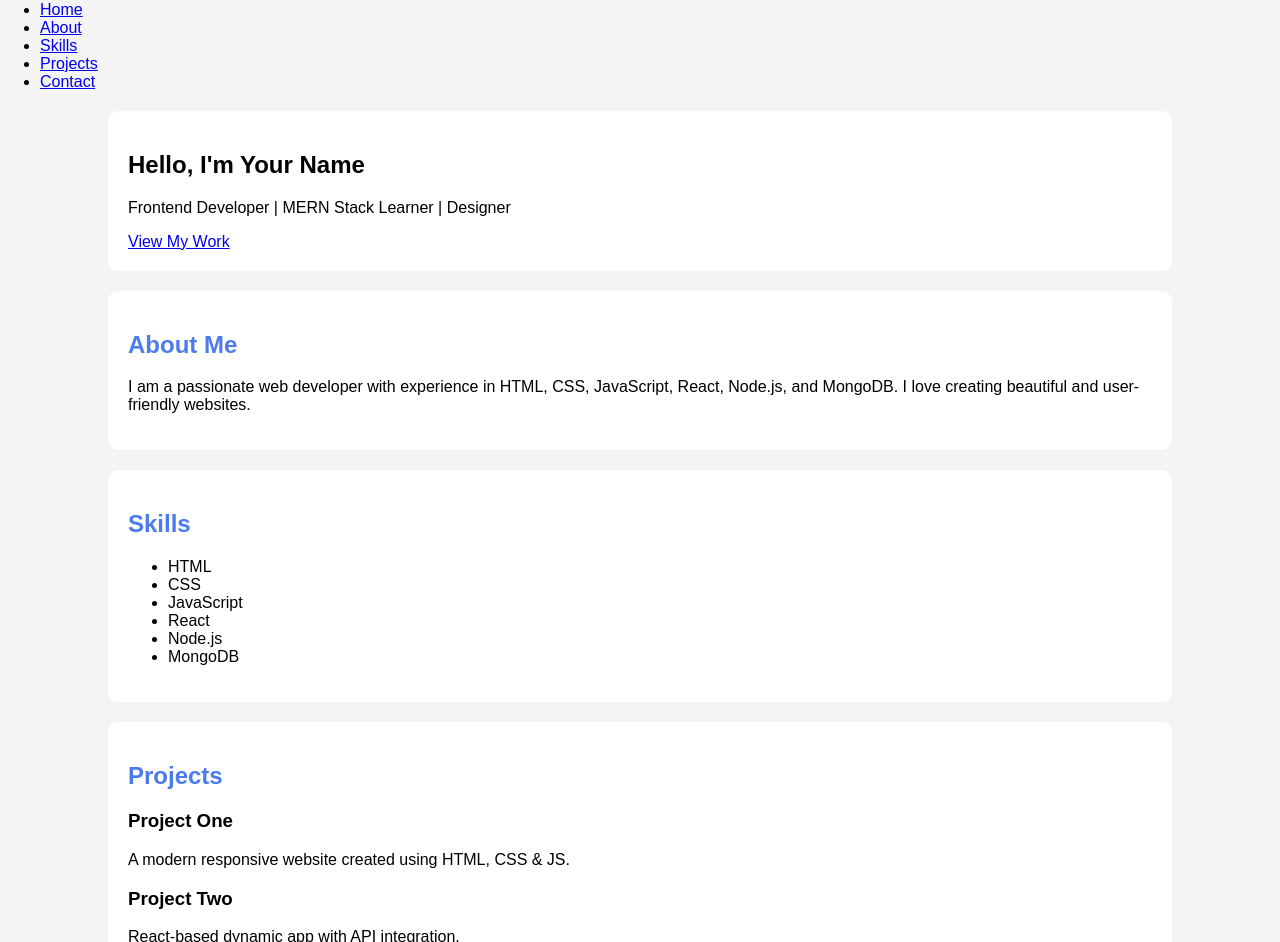
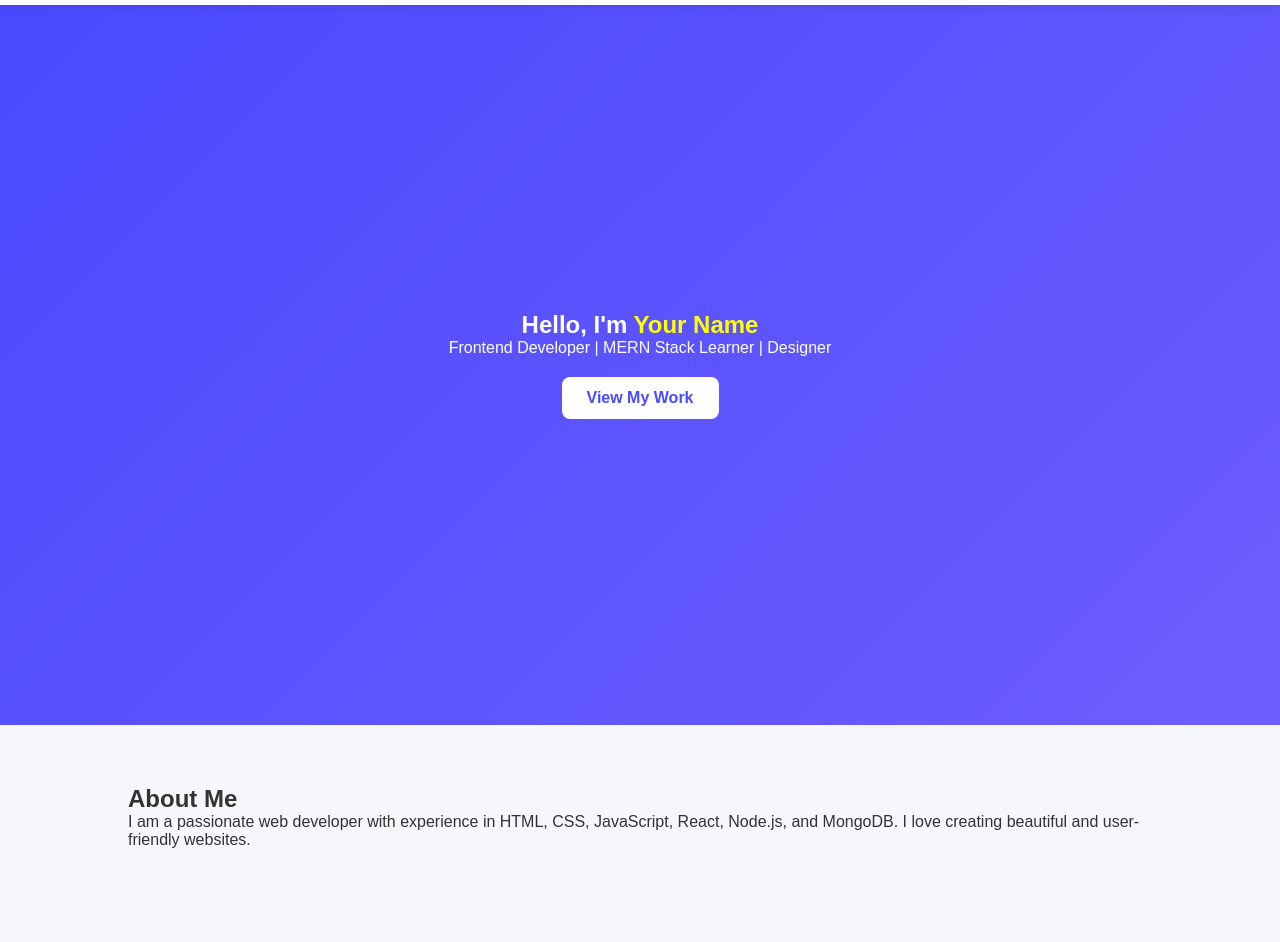
Before and after one commit to ashokreddy92/my-portfolio, a plain HTML site: page index.html in a window 1280 px wide. Shown: the part 67-1009 px from the top of the page. Drawn offline with Linux system fonts and the light colour scheme; a script that the page names is missing.

Commit message:
Refactor CSS styles and improve layout

```diff
--- a/style.css
+++ b/style.css
@@ -1,24 +1,124 @@
-body {
+* {
     margin: 0;
-    font-family: Arial, sans-serif;
-    background: #f4f4f4;
+    padding: 0;
+    box-sizing: border-box;
+    font-family: "Poppins", sans-serif;
 }
 
-header {
-    background: #4b7bec;
-    color: white;
-    text-align: center;
-    padding: 40px 20px;
+body {
+    background: #f5f7fa;
+    color: #333;
 }
 
-section {
-    background: white;
-    margin: 20px auto;
-    width: 80%;
-    padding: 20px;
-    border-radius: 10px;
+/* Navbar */
+nav {
+    display:flex;
+    justify-content: space-between;
+    align-items: center;
+    padding: 20px 50px;
+    background:#fff;
+    box-shadow:0 2px 10px rgba(0,0,0,0.1);
+    position: sticky;
+    top: 0;
+    z-index: 10;
 }
 
-h2 {
-    color: #4b7bec;
+.logo {
+    font-size: 28px;
+    font-weight: 700;
+    color:#4a4aff;
 }
+
+.nav-links {
+    display:flex;
+    gap: 25px;
+    list-style:none;
+}
+
+.nav-links a {
+    text-decoration:none;
+    color:#333;
+    font-weight:500;
+}
+
+.nav-links a:hover {
+    color:#4a4aff;
+}
+
+/* Hero */
+.hero {
+    height: 90vh;
+    display:flex;
+    flex-direction:column;
+    justify-content:center;
+    align-items:center;
+    text-align:center;
+    padding:20px;
+    background: linear-gradient(135deg, #4a4aff, #6d5dfc);
+    color:white;
+}
+
+.hero span {
+    color: yellow;
+}
+
+.btn {
+    margin-top:20px;
+    padding:12px 25px;
+    background:white;
+    color:#4a4aff;
+    text-decoration:none;
+    border-radius:8px;
+    font-weight:600;
+}
+
+/* Sections */
+section {
+    padding: 60px 10%;
+}
+
+.skills ul {
+    display:flex;
+    gap:15px;
+    flex-wrap:wrap;
+}
+
+.skills li {
+    list-style:none;
+    background:#4a4aff;
+    color:white;
+    padding:10px 20px;
+    border-radius:20px;
+}
+
+/* Projects */
+.project-container {
+    display:grid;
+    grid-template-columns: repeat(auto-fit, minmax(250px, 1fr));
+    gap:20px;
+}
+
+.project-card {
+    background:white;
+    padding:20px;
+    border-radius:10px;
+    box-shadow:0 2px 10px rgba(0,0,0,0.1);
+    transition:0.3s;
+}
+
+.project-card:hover {
+    transform: scale(1.05);
+}
+
+/* Contact */
+.contact p {
+    margin-top:10px;
+    font-size:18px;
+}
+
+footer {
+    text-align:center;
+    padding:20px;
+    background:#333;
+    color:white;
+}
```
